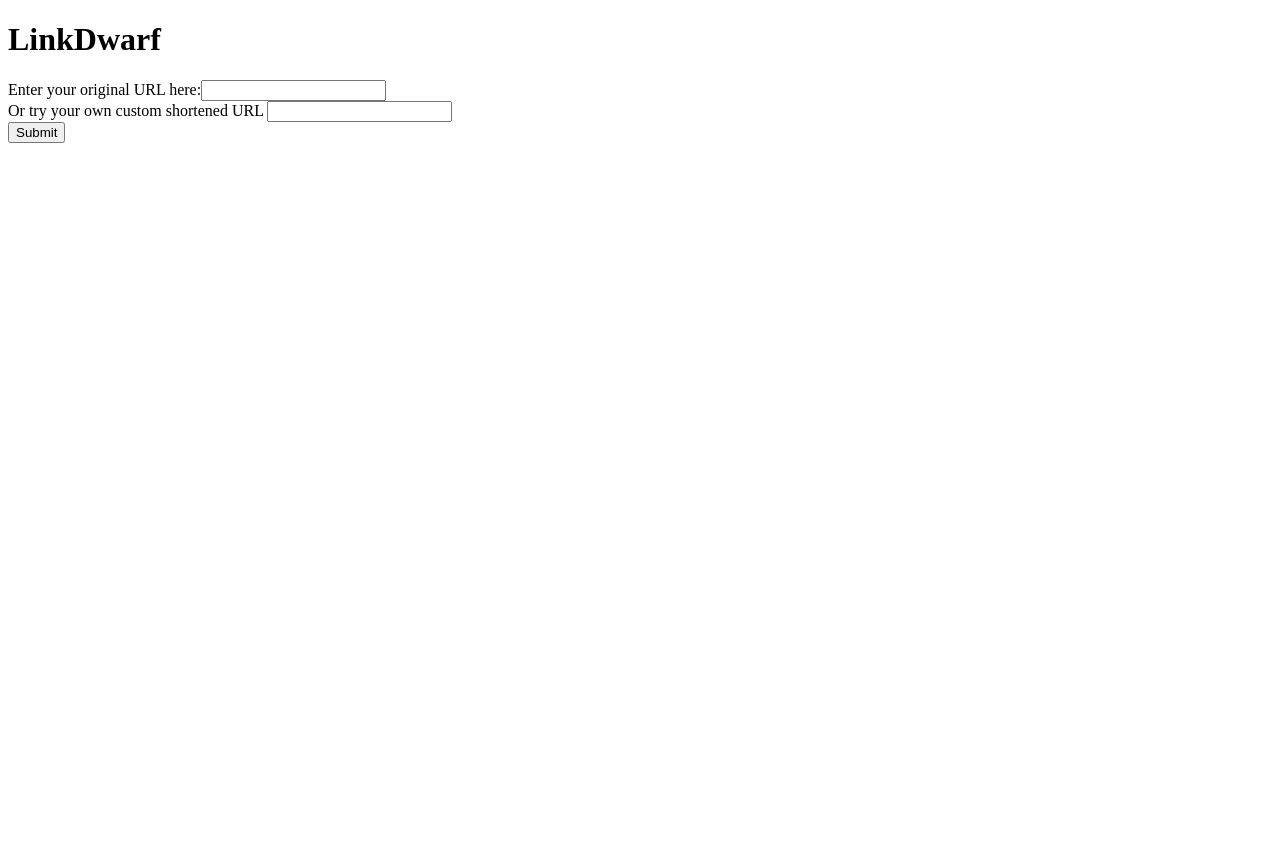
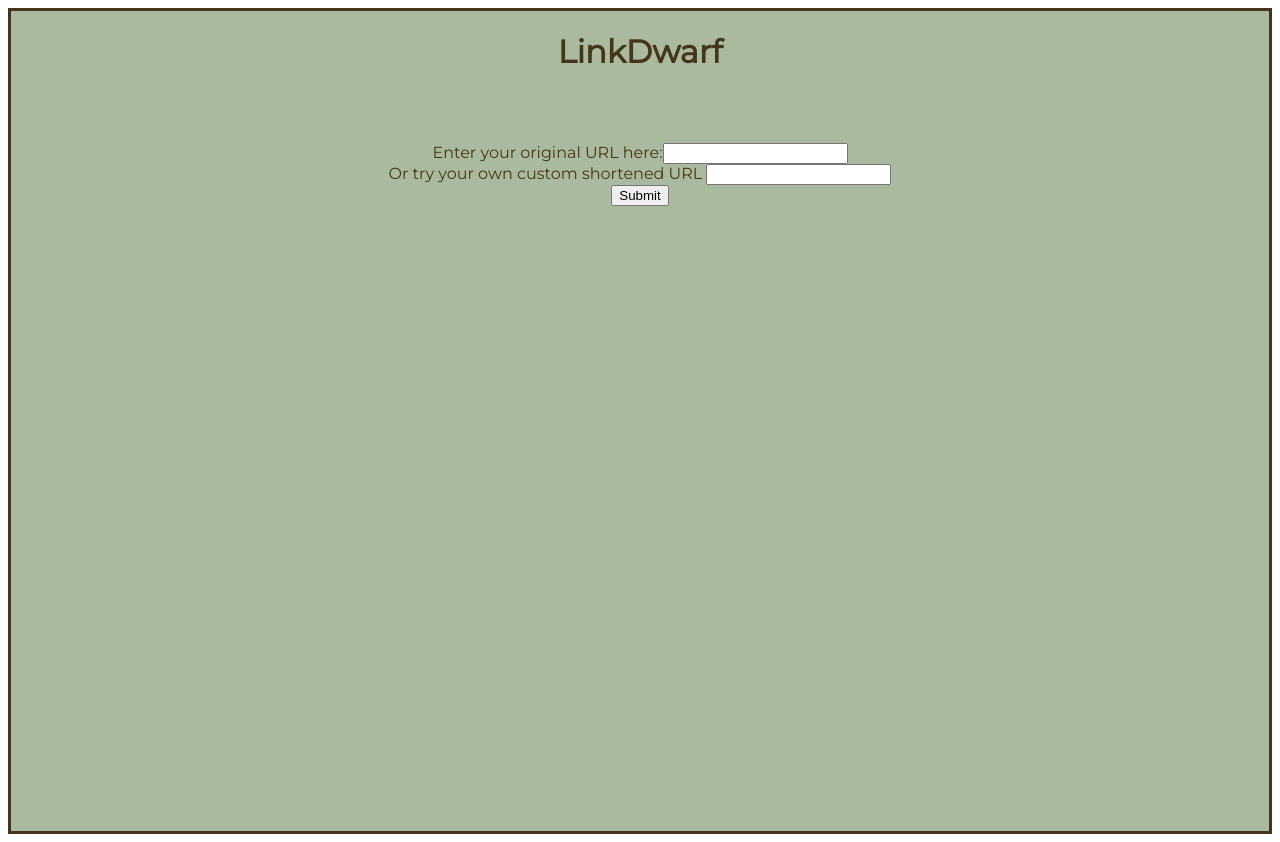
Before and after one commit to zubair-akbar/url_short, a React (Vite) app: page / in a window 1280 px wide. Before the commit the page ends 800 px from the top, so only its background shows below. Built offline with nearby package versions, Linux system fonts and the light colour scheme.

Commit message:
First pass styling changes

```diff
--- a/index.html
+++ b/index.html
@@ -5,6 +5,9 @@
     <link rel="icon" type="image/svg+xml" href="/vite.svg" />
     <meta name="viewport" content="width=device-width, initial-scale=1.0" />
     <title>Url Short!</title>
+    <link rel="preconnect" href="https://fonts.googleapis.com">
+    <link rel="preconnect" href="https://fonts.gstatic.com" crossorigin>
+    <link href="https://fonts.googleapis.com/css2?family=Alegreya:ital,wght@0,500;1,500&family=Montserrat&display=swap" rel="stylesheet">
   </head>
   <body>
     <div id="root"></div>
--- a/src/App.jsx
+++ b/src/App.jsx
@@ -1,4 +1,5 @@
 import { useState, useEffect } from 'react'
+import styled, { createGlobalStyle } from 'styled-components'
 
 const App = () => {
 
@@ -16,7 +17,7 @@ const App = () => {
     try {
       const urlPattern = /((([A-Za-z]{3,9}:(?:\/\/)?)(?:[-;:&=\+\$,\w]+@)?[A-Za-z0-9.-]+|(?:www.|[-;:&=\+\$,\w]+@)[A-Za-z0-9.-]+)((?:\/[\+~%\/.\w-_]*)?\??(?:[-\+=&;%@.\w_]*)#?(?:[\w]*))?)/;
       if (!urlPattern.test(e.target.originalUrlElement.value)) {
-        throw new Error("Oops, that link didn't work");
+        throw new Error("Oops, that link didn't work. Did you try starting from 'www.....'?");
       } else {
         setErrorState('')
         setLoadState(true)
@@ -24,7 +25,6 @@ const App = () => {
       }
     } catch (error) {
       setErrorState(error.message);
-
     }
   }
 
@@ -38,7 +38,8 @@ const App = () => {
   }
 
   return (
-    <div>
+    <AppWrapper>
+    <GlobalStyle />
       <h1>LinkDwarf</h1>
           <form onSubmit={handleSubmit}>
             <label>Enter your original URL here:</label>
@@ -53,10 +54,37 @@ const App = () => {
             <div className="error">{errorState}</div>
           )}
           {loadState && !errorState &&
-            <div>Your custom URL is <a href={window.location.origin + '/' +shortUrl}>{window.location.origin + '/' +shortUrl}!</a></div>
+            <div>Your custom URL is <a href={'linkdwarf/' +shortUrl}>{'linkdwarf/' +shortUrl}</a><br/>✧♡(◕‿◕✿)</div>
           }
-    </div>
+    </AppWrapper>
   )
 }
 
+const GlobalStyle = createGlobalStyle`
+  body {
+    font-family: 'Alegreya', serif;
+    font-family: 'Montserrat', sans-serif;
+  }
+  `;
+
+const AppWrapper = styled.div`
+  font-family: 'Montserrat', sans-serif;
+  display: flex;
+  flex-flow: column wrap;
+  justify-content: flex-start;
+  align-items: center;
+  align-content: center;
+  gap: 50px;
+  text-align: center;
+  border: solid;
+  //border-color: orange;
+  margin: auto;
+  padding-bottom: 20px;
+  color: #46351D;
+  background-color: #AABA9E;
+  height: 100vh;
+`;
+
+
+
 export default App
```
